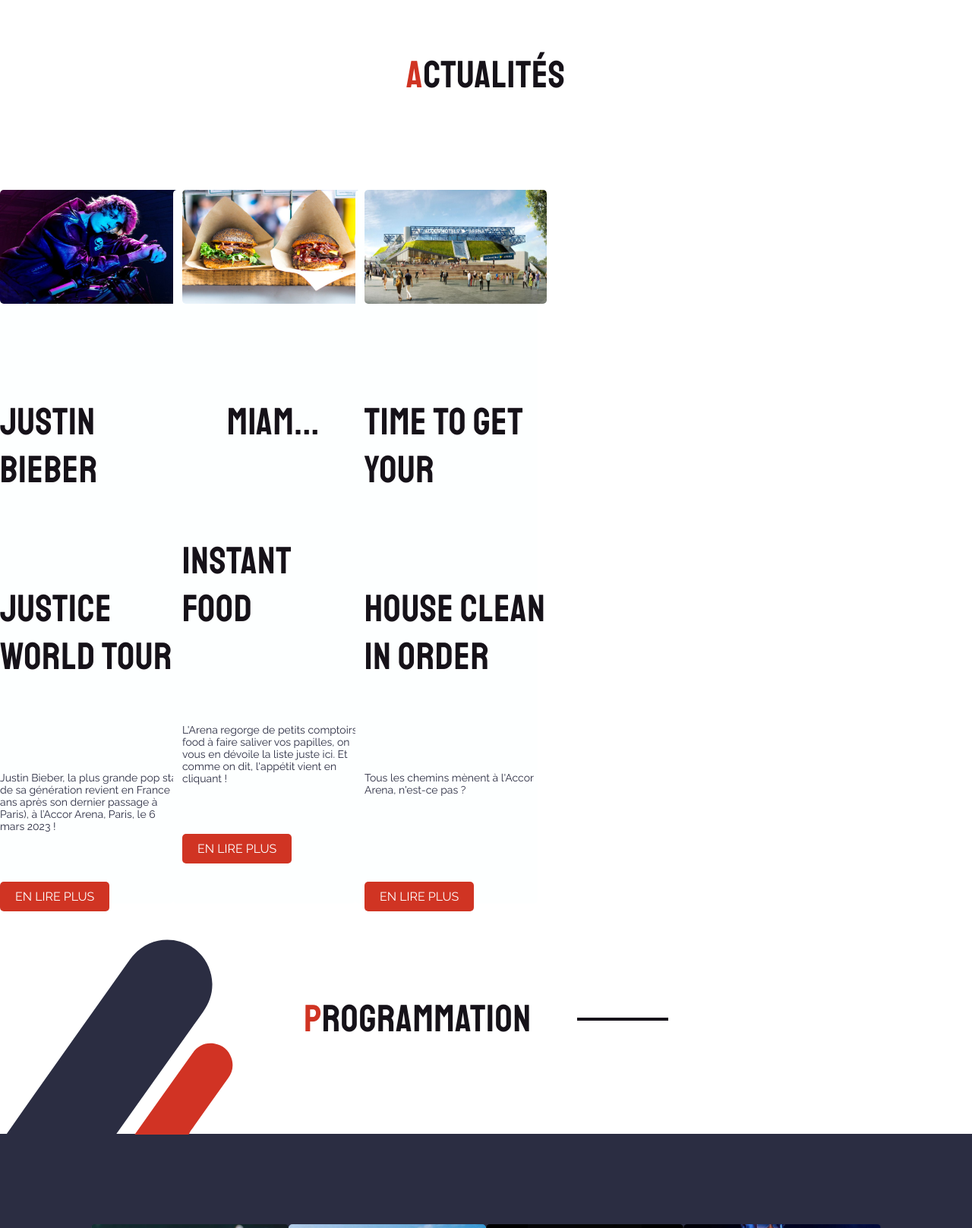
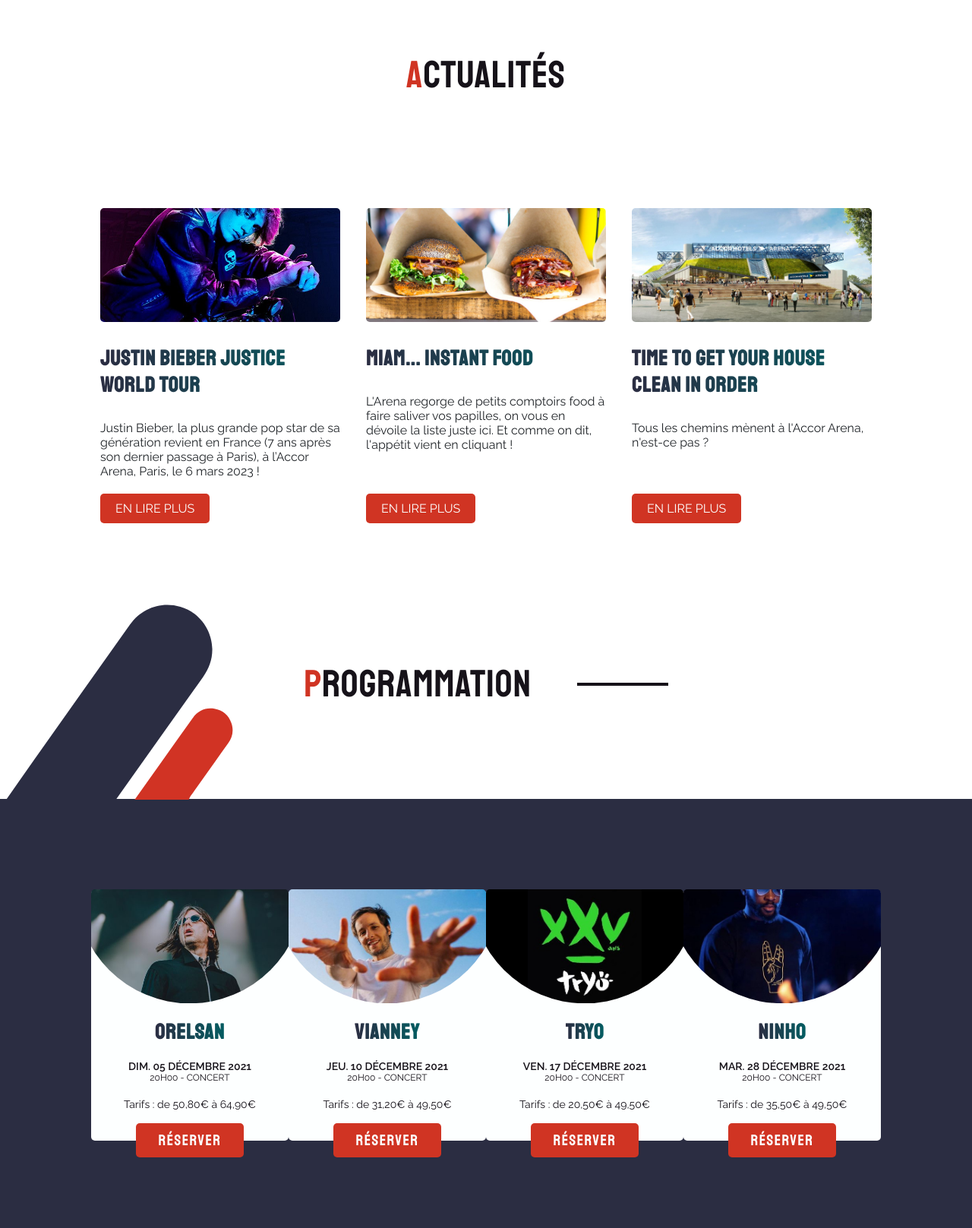
Before and after one commit to tmiia/Accor-Arena-TeamWork, a Jekyll site: the page built from _pages/index.html, in a window 1280 px wide, cut to the strip 1793-3410 px from the top of the page. Shown: the whole strip at 76% size. Built offline with Jekyll 4.4.1, drawn with Linux system fonts in a browser that asks for light colours.

Commit message:
Correction des actualites

```diff
--- a/_includes/sections/actualites.html
+++ b/_includes/sections/actualites.html
@@ -4,54 +4,31 @@
 
     <div class="row row-cols-1 row-cols-md-3 g-4">
 
-        <div class=actualité>
-            <img class="img-actualité" src="assets/media/justin-affiche.png" alt="affiche-justin" />
-            <div class="texte-actualité">
-                <div style="line-height: 150%; width: 100px;"></div>
-                <div class="titre-actu">
-
-                    <h3 class="h3-titre">Justin Bieber</h3>
-                    <h3 class="h3-titre">Justice World Tour</h3>
-                </div>
-                <div class="explication-actu">
-                    <p>Justin Bieber, la plus grande pop star de sa génération revient en France (7 ans après son dernier passage à Paris), à l’Accor Arena, Paris, le 6 mars 2023 !</p>
-
-                </div>
-
-                {% include components/primary-button.html text="En lire plus" %}
+        <div class="item-actu">
+            <div class="actu-img"></div>
+            <div class="actu-txt">
+                <h4>Justin Bieber Justice World Tour</h4>
+                <p>Justin Bieber, la plus grande pop star de sa génération revient en France (7 ans après son dernier passage à Paris), à l’Accor Arena, Paris, le 6 mars 2023 !</p>
             </div>
+            {% include components/primary-button.html text="En lire plus" %}
         </div>
 
-        <div class=actualité>
-            <img class="img-actualité" src="assets/media/food.png" alt="affiche-justin" />
-            <div class="texte-actualité">
-                <div style="line-height: 150%; width: 100px;"></div>
-                <div class="titre-actu">
-                    <h3 class="h3-titre">Miam...</h3>
-                    <h3 class="h3-titre">Instant Food</h3>
-
-                </div>
-                <div class="explication-actu">
-                    <p>L'Arena regorge de petits comptoirs food à faire saliver vos papilles, on vous en dévoile la liste juste ici. Et comme on dit, l'appétit vient en cliquant !</p>
-                </div>
-                {% include components/primary-button.html text="En lire plus" %}
+        <div class="item-actu">
+            <div class="actu-img"></div>
+            <div class="actu-txt">
+                <h4>Miam... Instant Food</h4>
+                <p>L'Arena regorge de petits comptoirs food à faire saliver vos papilles, on vous en dévoile la liste juste ici. Et comme on dit, l'appétit vient en cliquant !</p>
             </div>
+            {% include components/primary-button.html text="En lire plus" %}
         </div>
 
-
-        <div class=actualité>
-            <img class="img-actualité" src="assets/media/accor-arena.png" alt="affiche-justin" />
-            <div class="texte-actualité">
-                <div style="line-height: 150%; width: 100px;"></div>
-                <div class="titre-actu">
-                    <h3 class="h3-titre">Time to Get Your</h3>
-                    <h3 class="h3-titre">House Clean in Order</h3>
-                </div>
-                <div class="explication-actu">
-                    <p>Tous les chemins mènent à l'Accor Arena, n'est-ce pas ?</p>
-                </div>
-                {% include components/primary-button.html text="En lire plus" %}
+        <div class="item-actu">
+            <div class="actu-img"></div>
+            <div class="actu-txt">
+                <h4>Time to Get Your House Clean in Order</h4>
+                <p>Tous les chemins mènent à l'Accor Arena, n'est-ce pas ?</p>
             </div>
+            {% include components/primary-button.html text="En lire plus" %}
         </div>
     </div>
 </div>
--- a/_sass/components/actualités.scss
+++ b/_sass/components/actualités.scss
@@ -1,14 +1,54 @@
+.section-actualites {
 
-.actualité {
-    background-color: $blanc;
-    max-width: 240px ;
-    border-radius: 5px;
-}
+    .row {
 
-.img-actualité {
-    width: 240px;
-    border-radius: 5px;
-    height: 150px;
+    margin: 0 $margin-desktop 180px;
+    justify-content: space-between;
+
+        .item-actu {
+            max-width: 340px;
+            border-radius: 5px;
+            display:flex;
+            flex-direction: column;
+            align-items: flex-start;
+
+            .actu-img {
+                width: 100%;
+                border-radius: 5px;
+                height: 150px;
+                background-size: cover;
+                background-position: center;
+            }
+            .actu-txt {
+                flex:1;
+
+                h4 {
+                    background-image: linear-gradient(90deg, #2B2D42 0%, #045D62 100%);
+                    -webkit-background-clip: text;
+                    -webkit-text-fill-color: transparent;
+                    font-family: $font-titre;
+                    font-size: 28px;
+                    letter-spacing: 1px;
+                    margin: 30px 0;
+                    font-weight: bold;
+                    pointer-events:none;
+                }
+            }
+            a {
+                margin-top: 20px;
+            }
+        }
+        .item-actu:nth-child(1) .actu-img {
+            background-image: url('/assets/media/justin-affiche.png');
+        }
+        .item-actu:nth-child(2) .actu-img {
+            background-image: url('/assets/media/food.png');
+        }
+        .item-actu:nth-child(3) .actu-img {
+            background-image: url('/assets/media/accor-arena.png');
+        }
+    }
+
 
 }
 
```
